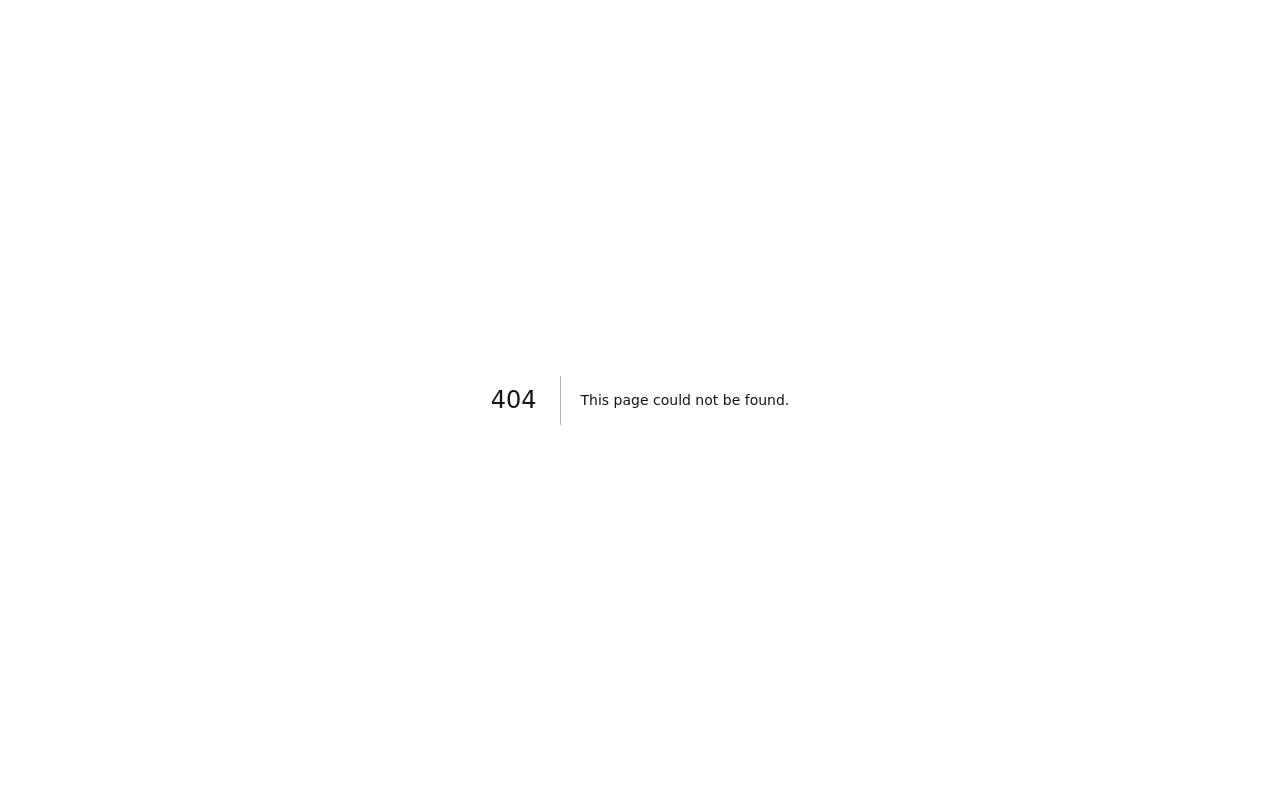
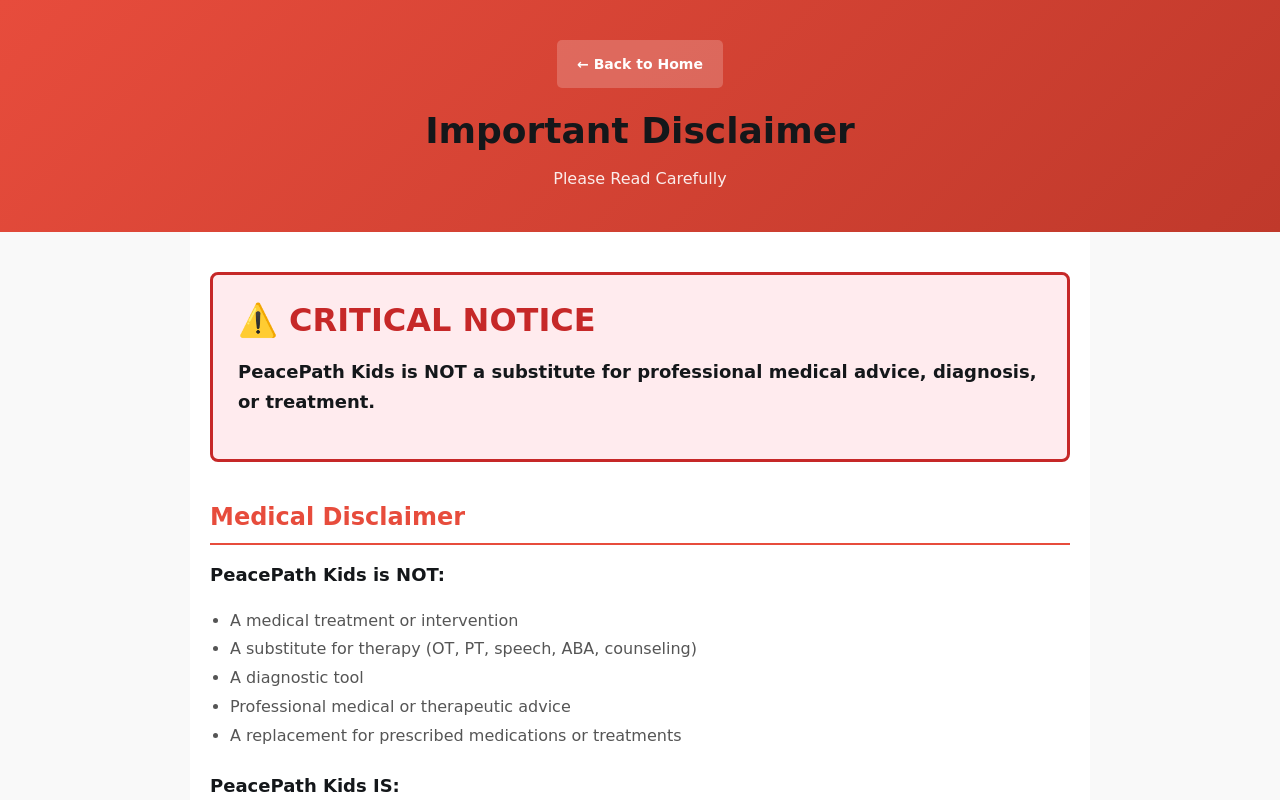
Before and after one commit to Rjc454545/peacepath-kids, a Next.js app: page /disclaimer in a window 1280 px wide. Before the commit this address had no page. Shown: the top 800 px of the page. Built offline with nearby package versions, Linux system fonts and the light colour scheme.

Commit message:
Add files via upload

```diff
--- /dev/null
+++ b/pages/disclaimer.js
@@ -0,0 +1,288 @@
+import Head from 'next/head';
+import { useRouter } from 'next/router';
+
+export default function Disclaimer() {
+  const router = useRouter();
+
+  return (
+    <>
+      <Head>
+        <title>Disclaimer - PeacePath Kids</title>
+      </Head>
+
+      <div style={styles.container}>
+        <div style={styles.header}>
+          <button onClick={() => router.push('/')} style={styles.backButton}>
+            ← Back to Home
+          </button>
+          <h1 style={styles.title}>Important Disclaimer</h1>
+          <p style={styles.subtitle}>Please Read Carefully</p>
+        </div>
+
+        <div style={styles.content}>
+
+          <div style={styles.warningBox}>
+            <h2 style={{margin: 0, color: '#C62828'}}>⚠️ CRITICAL NOTICE</h2>
+            <p style={{fontSize: '18px', fontWeight: 'bold', marginTop: '15px'}}>
+              PeacePath Kids is NOT a substitute for professional medical advice, diagnosis, or treatment.
+            </p>
+          </div>
+
+          <section style={styles.section}>
+            <h2 style={styles.heading}>Medical Disclaimer</h2>
+            <p><strong>PeacePath Kids is NOT:</strong></p>
+            <ul style={styles.list}>
+              <li>A medical treatment or intervention</li>
+              <li>A substitute for therapy (OT, PT, speech, ABA, counseling)</li>
+              <li>A diagnostic tool</li>
+              <li>Professional medical or therapeutic advice</li>
+              <li>A replacement for prescribed medications or treatments</li>
+            </ul>
+
+            <p style={{marginTop: '20px'}}><strong>PeacePath Kids IS:</strong></p>
+            <ul style={styles.list}>
+              <li>An educational resource</li>
+              <li>A faith-based activity platform</li>
+              <li>A complementary tool alongside professional services</li>
+              <li>For enrichment and cognitive engagement</li>
+            </ul>
+          </section>
+
+          <section style={styles.section}>
+            <h2 style={styles.heading}>Always Consult Professionals</h2>
+            <p><strong>ALWAYS seek advice from qualified healthcare providers:</strong></p>
+            <ul style={styles.list}>
+              <li>Your child's pediatrician</li>
+              <li>Licensed therapists (OT, PT, speech, ABA)</li>
+              <li>Special education professionals</li>
+              <li>Mental health providers</li>
+              <li>Medical specialists</li>
+            </ul>
+          </section>
+
+          <div style={styles.emergencyBox}>
+            <h2 style={{margin: 0, color: '#B71C1C'}}>🚨 EMERGENCY</h2>
+            <p style={{fontSize: '18px', fontWeight: 'bold', marginTop: '15px'}}>
+              If your child is in crisis or you suspect a medical emergency:
+            </p>
+            <p style={{fontSize: '22px', fontWeight: 'bold', color: '#B71C1C', marginTop: '10px'}}>
+              CALL 911 IMMEDIATELY
+            </p>
+          </div>
+
+          <section style={styles.section}>
+            <h2 style={styles.heading}>No Guarantees</h2>
+            <p>
+              Results may vary significantly. Individual progress depends on many factors including
+              your child's specific needs, consistency of use, and complementary therapies.
+            </p>
+            <p style={{marginTop: '15px'}}>
+              <strong>Building On The Faith Ministry makes NO warranties or guarantees</strong> about
+              the effectiveness of activities for any specific child or condition.
+            </p>
+          </section>
+
+          <section style={styles.section}>
+            <h2 style={styles.heading}>Faith-Based Content</h2>
+            <p>
+              PeacePath Kids is rooted in Christian faith and Biblical principles. All activities
+              incorporate Scripture and faith-based values.
+            </p>
+          </section>
+
+          <section style={styles.section}>
+            <h2 style={styles.heading}>Parental Responsibility</h2>
+            <p><strong>Parents and guardians are responsible for:</strong></p>
+            <ul style={styles.list}>
+              <li>Supervising all use of the app</li>
+              <li>Ensuring activities are appropriate and safe</li>
+              <li>Monitoring your child's response</li>
+              <li>Consulting professionals before making care changes</li>
+              <li>Using the app as ONE tool among many resources</li>
+            </ul>
+          </section>
+
+          <section style={styles.section}>
+            <h2 style={styles.heading}>Copyright & Intellectual Property</h2>
+            <div style={styles.copyrightBox}>
+              <p style={{fontSize: '18px', fontWeight: 'bold'}}>
+                © 2025 Building On The Faith Ministry. All Rights Reserved.
+              </p>
+              <p style={{marginTop: '15px'}}>
+                PeacePath Kids™ is a trademark of Building On The Faith Ministry
+              </p>
+              <p style={{marginTop: '15px'}}>
+                All activities, content, and designs are protected by copyright.
+                You may use activities with your own children for personal, non-commercial use only.
+              </p>
+            </div>
+          </section>
+
+          <section style={styles.section}>
+            <h2 style={styles.heading}>Contact</h2>
+            <div style={styles.contactBox}>
+              <p><strong>Building On The Faith Ministry</strong></p>
+              <p>Website: www.peacepathkids.com</p>
+              <p>Email: buildingonthefaithmin@gmail.com</p>
+              <p>Location: St. Louis, Missouri, United States</p>
+            </div>
+          </section>
+
+          <div style={styles.acknowledgment}>
+            <h3 style={{marginTop: 0}}>By Using PeacePath Kids, You Acknowledge:</h3>
+            <ol style={styles.list}>
+              <li>You have read and understood this disclaimer</li>
+              <li>This is an educational tool, not medical treatment</li>
+              <li>You will consult professionals for medical decisions</li>
+              <li>You accept responsibility for supervising your child</li>
+              <li>You understand there are no guarantees of results</li>
+            </ol>
+          </div>
+
+          <div style={styles.effectiveDate}>
+            <strong>Effective Date: December 30, 2025</strong>
+          </div>
+
+        </div>
+
+        <div style={styles.footer}>
+          <p style={styles.copyright}>
+            © 2025 Building On The Faith Ministry. All Rights Reserved.
+          </p>
+          <p style={styles.trademark}>PeacePath Kids™</p>
+          <div style={styles.footerLinks}>
+            <a href="/terms" style={styles.link}>Terms</a>
+            <span style={styles.separator}>|</span>
+            <a href="/privacy" style={styles.link}>Privacy</a>
+            <span style={styles.separator}>|</span>
+            <a href="/disclaimer" style={styles.link}>Disclaimer</a>
+            <span style={styles.separator}>|</span>
+            <a href="/" style={styles.link}>Home</a>
+          </div>
+        </div>
+
+      </div>
+    </>
+  );
+}
+
+const styles = {
+  container: {
+    minHeight: '100vh',
+    backgroundColor: '#f9f9f9',
+  },
+  header: {
+    background: 'linear-gradient(135deg, #E74C3C 0%, #C0392B 100%)',
+    color: 'white',
+    padding: '40px 20px',
+    textAlign: 'center',
+  },
+  backButton: {
+    background: 'rgba(255,255,255,0.2)',
+    color: 'white',
+    border: 'none',
+    padding: '10px 20px',
+    borderRadius: '5px',
+    cursor: 'pointer',
+    fontSize: '14px',
+    marginBottom: '20px',
+  },
+  title: {
+    fontSize: '36px',
+    margin: '0 0 10px 0',
+  },
+  subtitle: {
+    fontSize: '16px',
+    margin: 0,
+    opacity: 0.9,
+  },
+  content: {
+    maxWidth: '900px',
+    margin: '0 auto',
+    padding: '40px 20px',
+    backgroundColor: 'white',
+  },
+  section: {
+    marginBottom: '40px',
+  },
+  heading: {
+    fontSize: '24px',
+    color: '#E74C3C',
+    marginBottom: '15px',
+    borderBottom: '2px solid #E74C3C',
+    paddingBottom: '10px',
+  },
+  list: {
+    lineHeight: '1.8',
+    color: '#555',
+    marginLeft: '20px',
+  },
+  warningBox: {
+    background: '#FFEBEE',
+    padding: '25px',
+    border: '3px solid #C62828',
+    borderRadius: '8px',
+    marginBottom: '40px',
+  },
+  emergencyBox: {
+    background: '#FFCDD2',
+    padding: '25px',
+    border: '3px solid #B71C1C',
+    borderRadius: '8px',
+    textAlign: 'center',
+    marginBottom: '40px',
+  },
+  copyrightBox: {
+    background: '#E3F2FD',
+    padding: '20px',
+    borderRadius: '8px',
+    border: '2px solid #2196F3',
+  },
+  contactBox: {
+    background: '#f5f5f5',
+    padding: '20px',
+    borderRadius: '8px',
+    border: '1px solid #ddd',
+  },
+  acknowledgment: {
+    background: '#E8F5E9',
+    padding: '20px',
+    borderRadius: '8px',
+    border: '2px solid #27AE60',
+    marginBottom: '40px',
+  },
+  effectiveDate: {
+    background: '#F5F5F5',
+    padding: '15px',
+    textAlign: 'center',
+    borderRadius: '5px',
+  },
+  footer: {
+    background: '#333',
+    color: 'white',
+    padding: '30px 20px',
+    textAlign: 'center',
+  },
+  copyright: {
+    fontSize: '14px',
+    marginBottom: '5px',
+    fontWeight: 'bold',
+  },
+  trademark: {
+    fontSize: '12px',
+    marginBottom: '15px',
+    opacity: 0.8,
+  },
+  footerLinks: {
+    fontSize: '14px',
+  },
+  link: {
+    color: '#87CEEB',
+    textDecoration: 'none',
+    margin: '0 5px',
+  },
+  separator: {
+    color: '#666',
+    margin: '0 10px',
+  },
+};
```
